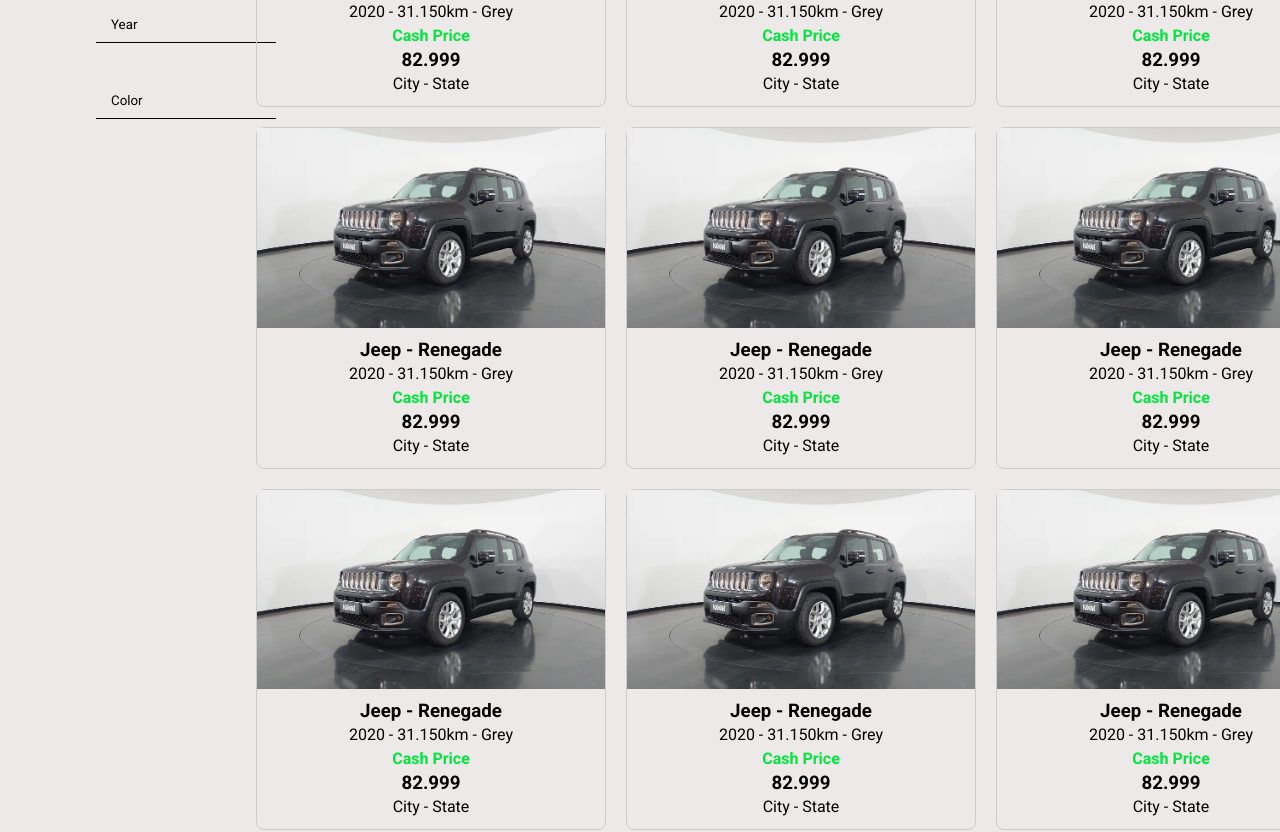
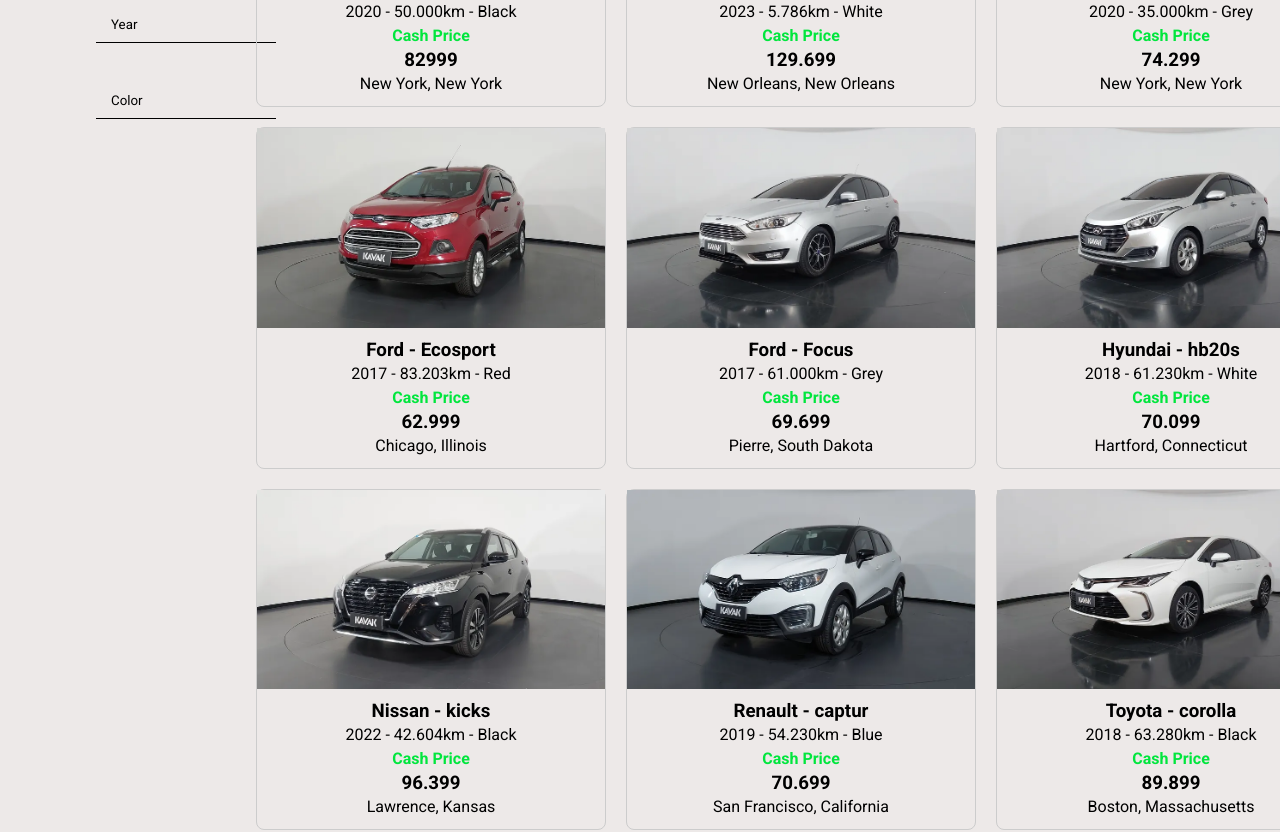
Before and after one commit to coder-gaia/vehicle_catalog, a React (Create React App) app: page / in a window 1280 px wide. Shown: the part 540-1372 px from the top of the page. Built offline with nearby package versions, Linux system fonts and the light colour scheme.

Commit message:
Initial catalog implementation

```diff
--- a/src/components/Vehicle/index.jsx
+++ b/src/components/Vehicle/index.jsx
@@ -1,24 +1,39 @@
 import React from "react";
-import renegade from '../../images/Jeep_Renegade.webp'
-import { CardContainer, Image, InfoContainer } from "./styles";
+import { CardContainer, Image, InfoContainer } from "./styles"
+import PropTypes from 'prop-types'
 
-const Vehicle = () => {
+const Vehicle = (props) => {
+
+  const { brand, model, year, color, price, km, image, location } = props;
+
   return (
     <>
     <CardContainer>
 
-      <Image src={renegade} alt="" />
+      <Image src={image}/>
+
       <InfoContainer>
-        <h3>Jeep - Renegade</h3>
-        <p>2020 - 31.150km - Grey</p>
+        <h3>{`${brand} - ${model}`}</h3>
+        <p>{`${year} - ${km} - ${color}`}</p>
         <h4>Cash Price</h4>
-        <h3>82.999</h3>
-        <p>City - State</p>
+        <h3>{price}</h3>
+        <p>{location}</p>
       </InfoContainer>
 
     </CardContainer>
     </>
-  );
+  )
+}
+
+Vehicle.propTypes = {
+  brand: PropTypes.string.isRequired,
+  model: PropTypes.string.isRequired,
+  year: PropTypes.number.isRequired,
+  color: PropTypes.string.isRequired,
+  price: PropTypes.number.isRequired,
+  km: PropTypes.string.isRequired,
+  image: PropTypes.string.isRequired,
+  location: PropTypes.string.isRequired
 };
 
 export default Vehicle
--- a/src/components/VehicleList/index.jsx
+++ b/src/components/VehicleList/index.jsx
@@ -1,22 +1,28 @@
 import React from "react";
 import { VehicleListContainer } from "./styles";
 import Vehicle from "../Vehicle";
+import vehiclesData from '../../utils/vehicleData';
 
 
 const VehicleList = () => {
-  return(
+  return (
     <VehicleListContainer className="container">
-      <Vehicle/>
-      <Vehicle/>
-      <Vehicle/>
-      <Vehicle/>
-      <Vehicle/>
-      <Vehicle/>
-      <Vehicle/>
-      <Vehicle/>
-      <Vehicle/>
+      {vehiclesData.map((vehicle) => (
+        <Vehicle
+          key={vehicle.id}
+          brand={vehicle.brand}
+          model={vehicle.model}
+          year={vehicle.year}
+          color={vehicle.color}
+          price={vehicle.price}
+          km={vehicle.km}
+          image={vehicle.image}
+          location={vehicle.location}
+        />
+      ))}
     </VehicleListContainer>
-  )
-}
+  );
+};
+
 
 export default VehicleList
--- /dev/null
+++ b/src/utils/vehicleData.js
@@ -0,0 +1,121 @@
+import cherry_arizo from '../images/Cherry_Arizo.webp'
+import onix from '../images/Chrevolet_Onix_Tz.webp'
+import ecosport from '../images/Ford_Ecosport.webp'
+import focus from '../images/Ford_Focus.webp'
+import hb20s from '../images/Hyundai_hb20s.webp'
+import renegade from '../images/Jeep_Renegade.webp'
+import kicks from '../images/Nissan_Kicks.webp'
+import captur from '../images/Renault_Captur.webp'
+import corolla from '../images/Toyota_Corolla.webp'
+
+const vehicles = [
+  {
+    id: 1,
+    brand: 'Jeep',
+    model: 'Renegade',
+    year: 2020,
+    color: 'Black',
+    price: 82999,
+    km: '50.000km',
+    image: renegade,
+    location: 'New York, New York'
+  },
+
+  {
+    id: 2,
+    brand: 'Cherry',
+    model: 'Arizo',
+    year: 2023,
+    color: 'White',
+    price: 129.699,
+    km: '5.786km',
+    image: cherry_arizo,
+    location: 'New Orleans, New Orleans'
+  },
+
+  {
+    id: 3,
+    brand: 'Chrevolet',
+    model: 'Onix Tz',
+    year: 2020,
+    color: 'Grey',
+    price: 74.299,
+    km: '35.000km',
+    image: onix,
+    location: 'New York, New York'
+  },
+
+  {
+    id: 4,
+    brand: 'Ford',
+    model: 'Ecosport',
+    year: 2017,
+    color: 'Red',
+    price: 62.999,
+    km: '83.203km',
+    image: ecosport,
+    location: 'Chicago, Illinois'
+  },
+
+  {
+    id: 5,
+    brand: 'Ford',
+    model: 'Focus',
+    year: 2017,
+    color: 'Grey',
+    price: 69.699,
+    km: '61.000km',
+    image: focus,
+    location: 'Pierre, South Dakota'
+  },
+
+  {
+    id: 6,
+    brand: 'Hyundai',
+    model: 'hb20s',
+    year: 2018,
+    color: 'White',
+    price: 70.099,
+    km: '61.230km',
+    image: hb20s,
+    location: 'Hartford, Connecticut'
+  },
+
+  {
+    id: 7,
+    brand: 'Nissan',
+    model: 'kicks',
+    year: 2022,
+    color: 'Black',
+    price: 96.399,
+    km: '42.604km',
+    image: kicks,
+    location: 'Lawrence, Kansas'
+  },
+
+  {
+    id: 8,
+    brand: 'Renault',
+    model: 'captur',
+    year: 2019,
+    color: 'Blue',
+    price: 70.699,
+    km: '54.230km',
+    image: captur,
+    location: 'San Francisco, California'
+  },
+
+  {
+    id: 9,
+    brand: 'Toyota',
+    model: 'corolla',
+    year: 2018,
+    color: 'Black',
+    price: 89.899,
+    km: '63.280km',
+    image: corolla,
+    location: 'Boston, Massachusetts'
+  },
+]
+
+export default vehicles
```
Also changed, not shown: src/images/Toyota_Corolla.webp (renamed from src/images/Toytoa_Corolla.webp).
